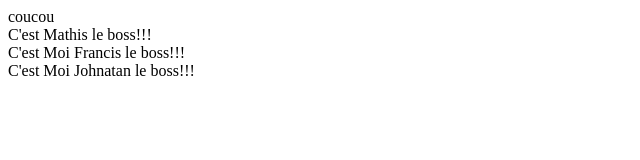
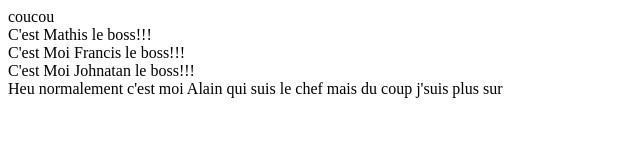
Before and after one commit to amerucci/LiveCodingGitCDA, a plain HTML site: page index.html in a window 1280 px wide. Shown: the whole page, without its empty margins (0-640 px from the left). Drawn offline with Linux system fonts and the light colour scheme.

Commit message:
Update index.html

```diff
--- a/index.html
+++ b/index.html
@@ -10,5 +10,6 @@
     <div class="informationImportante">C'est Mathis le boss!!!</div>
     <div class="informationImportante">C'est Moi Francis le boss!!!</div>
     <div class="informationImportante">C'est Moi Johnatan le boss!!!</div>
+     <div class="informationImportante">Heu normalement c'est moi Alain qui suis le chef mais du coup j'suis plus sur</div>
 </body>
 </html>
```
